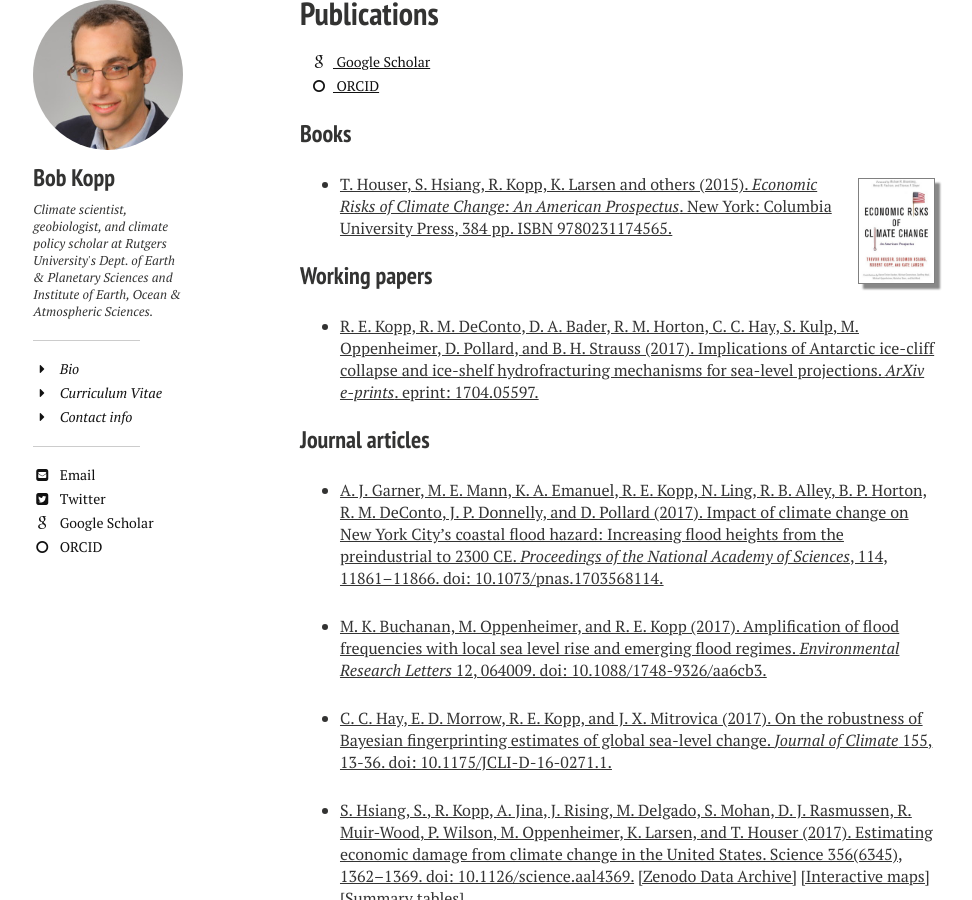
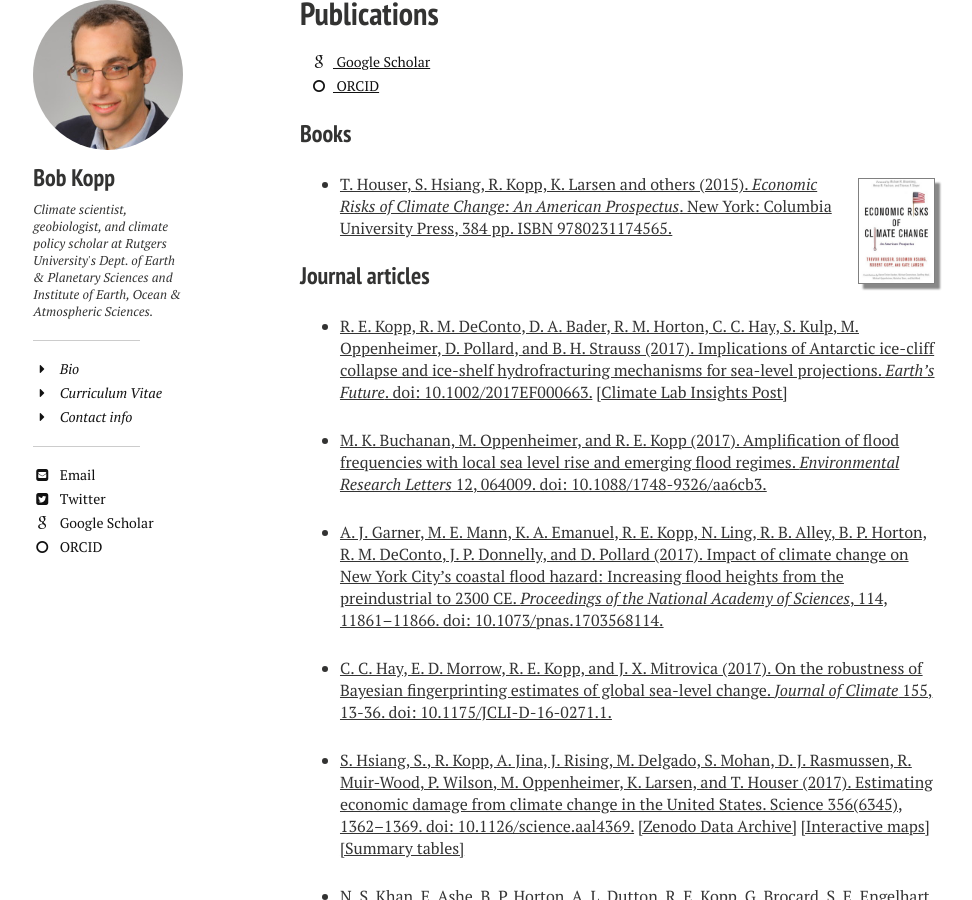
Before and after one commit to mrke/bobkopp.github.io, a Jekyll site: the page built from papers/index.md, in a window 1280 px wide and 900 px high, scrolled down 1081 px. Shown: the whole window, without its empty margins (20-992 px from the left). Built offline with Jekyll 4.4.1, drawn with Linux system fonts in a browser that asks for light colours; nearby versions of some CDN libraries.

Commit message:
EF paper

```diff
--- a/papers/index.md
+++ b/papers/index.md
@@ -35,15 +35,13 @@ image:
 
 * [T. Houser, S. Hsiang, R. Kopp, K. Larsen and others (2015). _Economic Risks of Climate Change: An American Prospectus_. New York: Columbia University Press, 384 pp. ISBN 9780231174565.](http://www.climateprospectus.org)
 
-### Working papers
-
-* [R. E. Kopp, R. M. DeConto, D. A. Bader, R. M. Horton, C. C. Hay, S. Kulp, M. Oppenheimer, D. Pollard, and B. H. Strauss (2017). Implications of Antarctic ice-cliff collapse and ice-shelf hydrofracturing mechanisms for sea-level projections. _ArXiv e-prints_. eprint: 1704.05597.](https://arxiv.org/abs/1704.05597)
-
 ### Journal articles
 
-* [A. J. Garner,  M. E. Mann, K. A. Emanuel, R. E. Kopp, N. Ling, R. B. Alley, B. P. Horton, R. M. DeConto, J. P. Donnelly, and D. Pollard (2017). Impact of climate change on New York City’s coastal flood hazard: Increasing flood heights from the preindustrial to 2300 CE. _Proceedings of the National Academy of Sciences_, 114, 11861–11866. doi: 10.1073/pnas.1703568114.](http://dx.doi.org/10.1073/pnas.1703568114)
+* [R. E. Kopp, R. M. DeConto, D. A. Bader, R. M. Horton, C. C. Hay, S. Kulp, M. Oppenheimer, D. Pollard, and B. H. Strauss (2017). Implications of Antarctic ice-cliff collapse and ice-shelf hydrofracturing mechanisms for sea-level projections. _Earth's Future_. doi: 10.1002/2017EF000663.](http://dx.doi.org/10.1002/2017EF000663) [[Climate Lab Insights Post]](http://www.impactlab.org/news-insights/kopp-ice-sea-level-rise-projections/)
 
 * [M. K. Buchanan, M. Oppenheimer, and R. E. Kopp (2017). Amplification of flood frequencies with local sea level rise and emerging flood regimes. _Environmental Research Letters_ 12, 064009. doi: 10.1088/1748-9326/aa6cb3.](http://dx.doi.org/10.1088/1748-9326/aa6cb3)
+
+* [A. J. Garner,  M. E. Mann, K. A. Emanuel, R. E. Kopp, N. Ling, R. B. Alley, B. P. Horton, R. M. DeConto, J. P. Donnelly, and D. Pollard (2017). Impact of climate change on New York City’s coastal flood hazard: Increasing flood heights from the preindustrial to 2300 CE. _Proceedings of the National Academy of Sciences_, 114, 11861–11866. doi: 10.1073/pnas.1703568114.](http://dx.doi.org/10.1073/pnas.1703568114)
 
 * [C. C. Hay, E. D. Morrow, R. E. Kopp, and J. X. Mitrovica (2017). On the robustness of Bayesian fingerprinting estimates of global sea-level change. _Journal of Climate_ 155, 13-36. doi: 10.1175/JCLI-D-16-0271.1.](http://dx.doi.org/10.1175/JCLI-D-16-0271.1)
 
```
